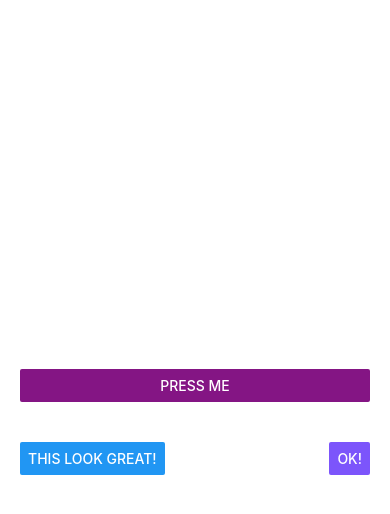
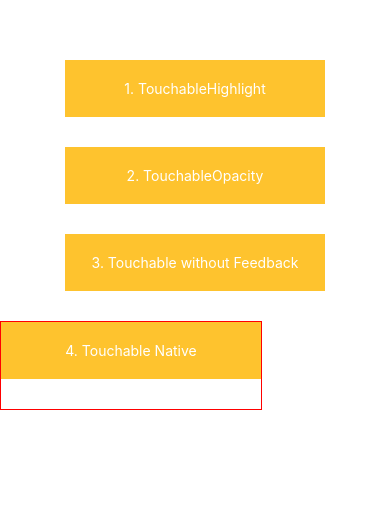
Before and after one commit to jangnguyen/myReactNative, a React Native app: screen / in a window 390 px wide. Shown: the top 514 px of the page. Built offline with nearby package versions, Linux system fonts and the light colour scheme.

Commit message:
Handling Touch with 4 type of Touchable items

```diff
--- a/App.js
+++ b/App.js
@@ -1,30 +1,69 @@
 import React from 'react';
 import {StyleSheet, Text, View, Button, Alert} from 'react-native';
+import {
+    Platform,
+    TouchableHighlight,
+    TouchableOpacity,
+    TouchableNativeFeedback,
+    TouchableWithoutFeedback
+} from 'react-native';
 
 export default class App extends React.Component {
 
+    /* Bên ngoài JSX*/
     _onPressButton() {
         Alert.alert('You tapped the button!')
     }
 
+    /**/
+    _onLongPressButton() {
+        Alert.alert('Mày vừa bấm long-press đó cu!')
+    }
+
+    /* Ví dụ về comment  bên ngoài JSX*/
     render() {
         return (
+            /*Content chứa*/
             <View style={styles.container}>
-                <View style={styles.buttonContainer}>
-                    <Button
-                        onPress={this._onPressButton}
-                        title="Press me"
-                        color="#841584"/>
-                </View>
-                <View style={styles.alternativeLayoutButtonContainer}>
-                    <Button
-                        onPress={this._onPressButton}
-                        title='This look great!'/>
-                    <Button
-                        onPress={this._onPressButton}
-                        title={'OK!'}
-                        color={"#7C55FB"}/>
-                </View>
+                {/*TouchableHighlight - Chớp 1 cái nhè nhẹ*/}
+                <TouchableHighlight onPress={this._onPressButton} underlayColor={'white'}>
+                    <View style={styles.button}>
+                        <Text style={styles.buttonText}>
+                            1. TouchableHighlight
+                        </Text>
+                    </View>
+                </TouchableHighlight>
+
+                {/*TouchableOpacity - mờ rồi từ từ trong lại dần*/}
+                <TouchableOpacity onPress={this._onPressButton}>
+                    <View style={styles.button}>
+                        <Text style={styles.buttonText}>
+                            2. TouchableOpacity
+                        </Text>
+                    </View>
+                </TouchableOpacity>
+
+                {/**/}
+                <TouchableWithoutFeedback
+                    onLongPress={this._onLongPressButton}
+                    underlayColor={'white'}>
+                    <View style={styles.button}>
+                        <Text style={styles.buttonText}>
+                            3. Touchable without Feedback
+                        </Text>
+                    </View>
+                </TouchableWithoutFeedback>
+
+
+                <TouchableNativeFeedback
+                    onPress={this._onPressButton}
+                    background={Platform.OS === 'android' ? TouchableNativeFeedback.SelectableBackground() : ''}>
+                    <View style={styles.button}>
+                        <Text style={styles.buttonText}>
+                            4. Touchable Native
+                        </Text>
+                    </View>
+                </TouchableNativeFeedback>
             </View>
         );
     }
@@ -32,15 +71,17 @@ export default class App extends React.Component {
 
 const styles = StyleSheet.create({
     container: {
-        flex: 1,
-        justifyContent: 'center',
+        paddingTop: 60,
+        alignItems: 'center',
     },
-    buttonContainer: {
-        margin: 20
+    button: {
+        marginBottom: 30,
+        width: 260,
+        alignItems: 'center',
+        backgroundColor: '#FEC32E',
     },
-    alternativeLayoutButtonContainer: {
-        margin:20,
-        flexDirection:'row',
-        justifyContent:'space-between'
+    buttonText: {
+        padding: 20,
+        color: 'white'
     },
 });
--- a/package.json
+++ b/package.json
@@ -21,6 +21,7 @@
   },
   "dependencies": {
     "expo": "^26.0.0",
+    "prettier": "^1.11.1",
     "react": "16.3.0-alpha.1",
     "react-native": "0.54.0"
   }
```
Also changed, not shown: 1 other file (tests, documents, lock files or other folders).
